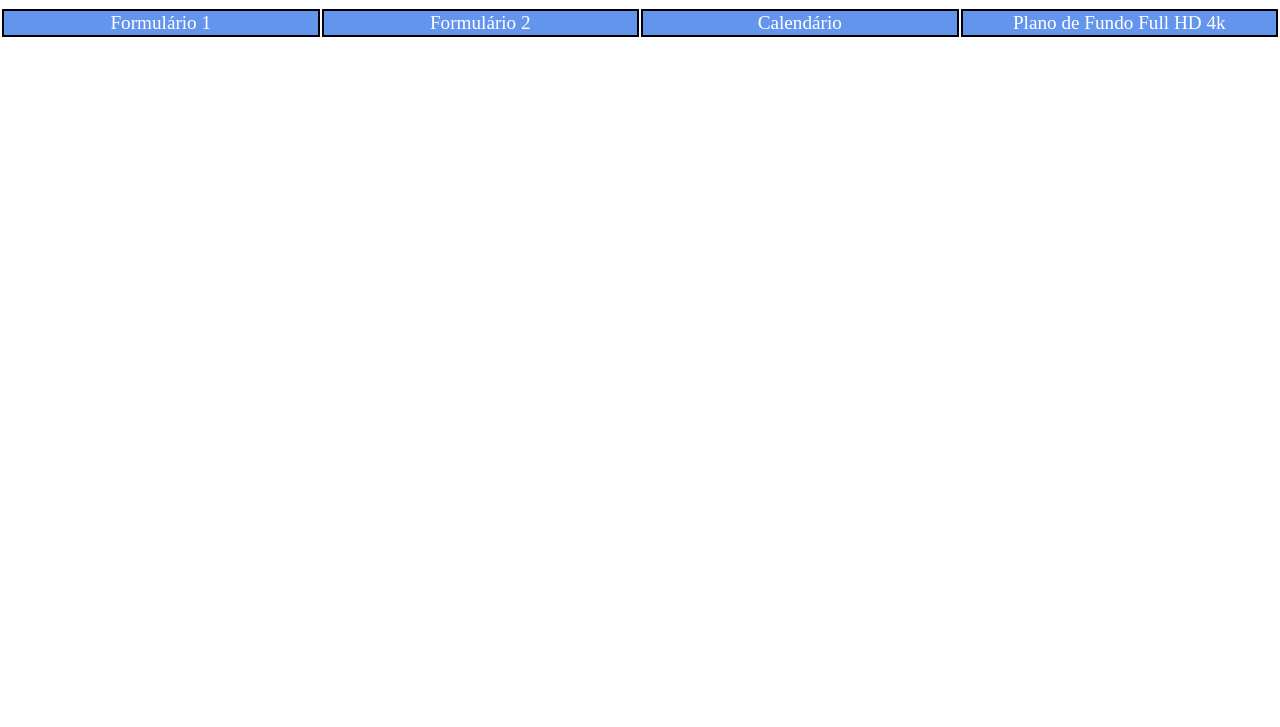
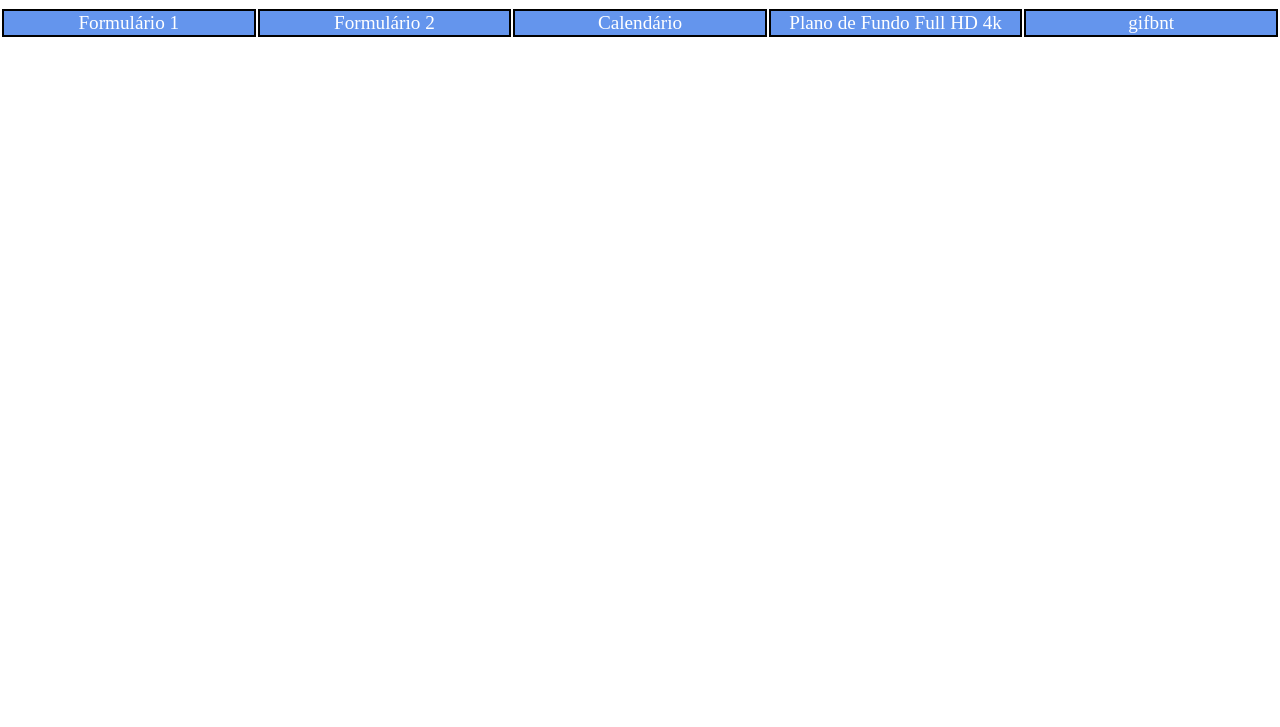
Before and after one commit to EstudanteSamuel/Programa-o-Web---James, a plain HTML site: page index.html in a window 1280 px wide. Shown: the part 73-800 px from the top of the page. Drawn offline with Linux system fonts and the light colour scheme.

Commit message:
Update index.html

```diff
--- a/index.html
+++ b/index.html
@@ -67,6 +67,7 @@
                     <td> <a href = "formulario2.html" target = "_blank"> Formulário 2 </a></td>
                     <td> <a href = "calendario .html" target="_blank"> Calendário </a></td>
                     <td> <a href = "Fundo.html" target="_blank"> Plano de Fundo Full HD 4k </a></td>
+                     <td> <a href = "BoostsTrap.html" target="_blank"> gifbnt </a></td>
                 </tr>
             </table>
         </nav>
```
